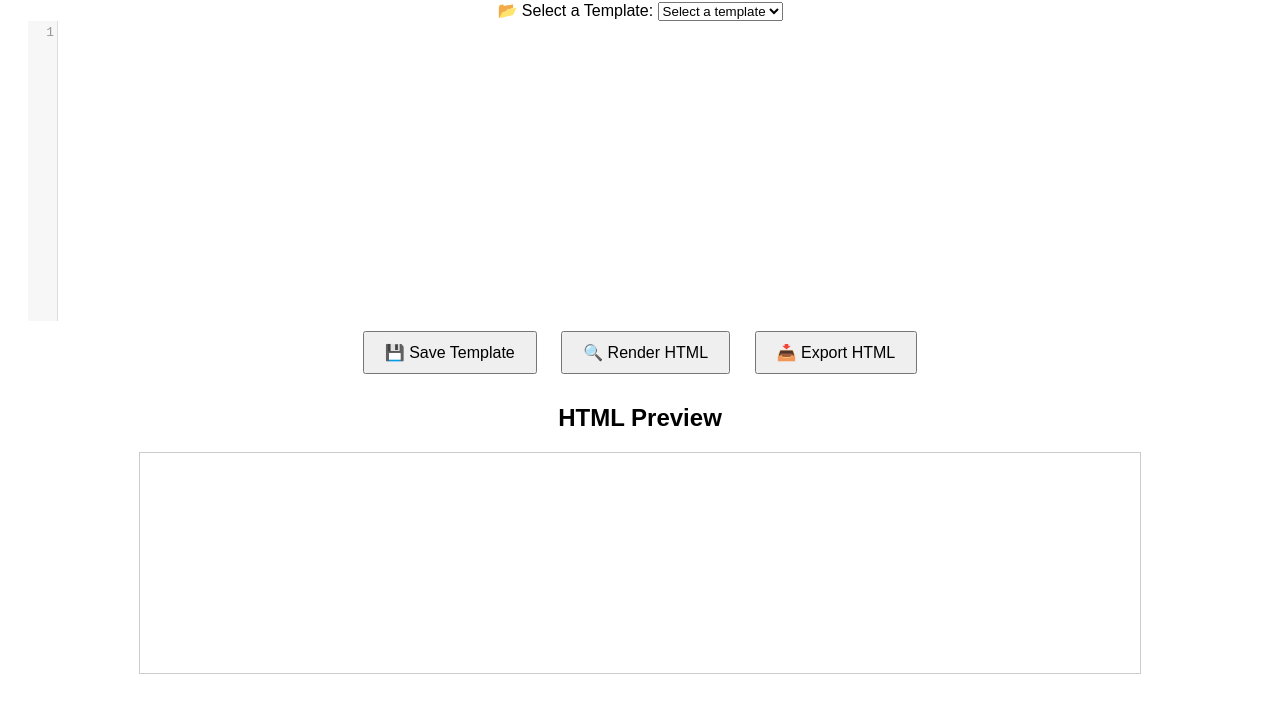
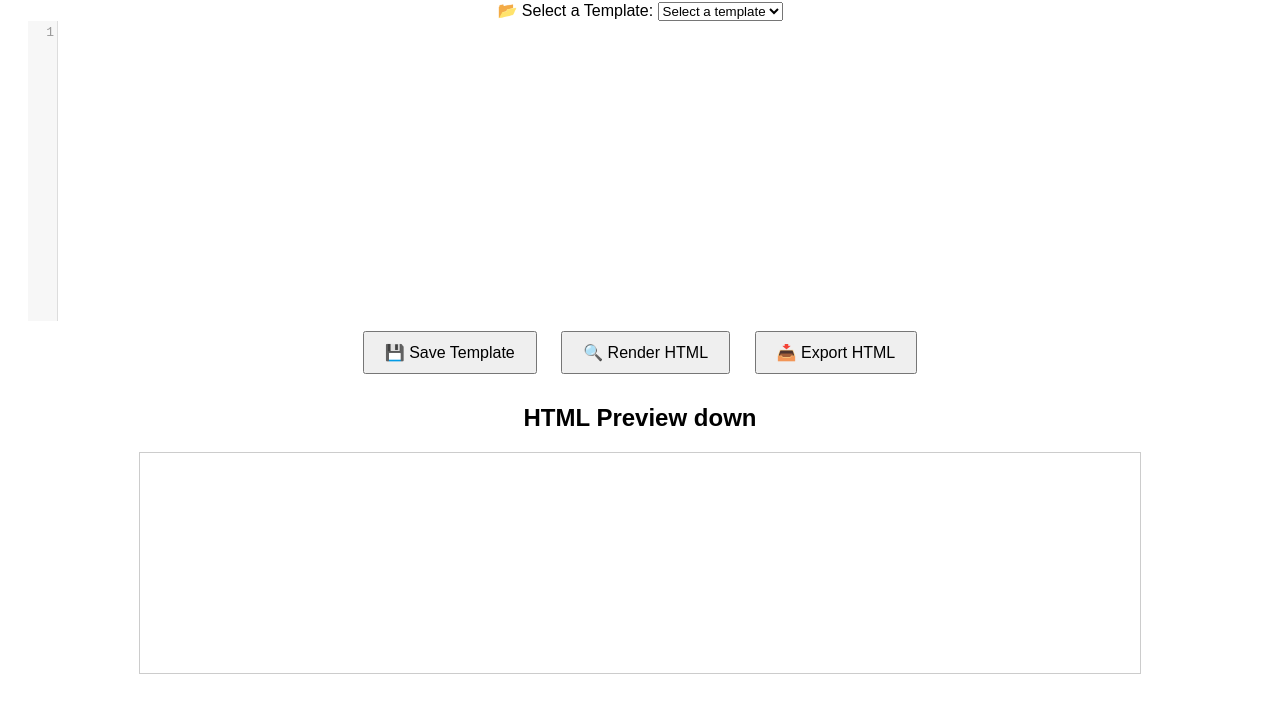
Before and after one commit to Snarenkumar/Online-text-editor-styling, a website: page public/index.html in a window 1280 px wide. Shown: the part 107-820 px from the top of the page. Drawn offline with nearby package versions, Linux system fonts and the light colour scheme; no server answers.

Commit message:
all the edting works

```diff
--- a/public/index.html
+++ b/public/index.html
@@ -33,7 +33,7 @@
     <button onclick="renderHTML()">🔍 Render HTML</button>
     <button onclick="exportHTML()">📥 Export HTML</button>
 
-    <h2>HTML Preview</h2>
+    <h2>HTML Preview down</h2>
     <div id="preview"></div>
 
     <script src="script.js"></script>
```
